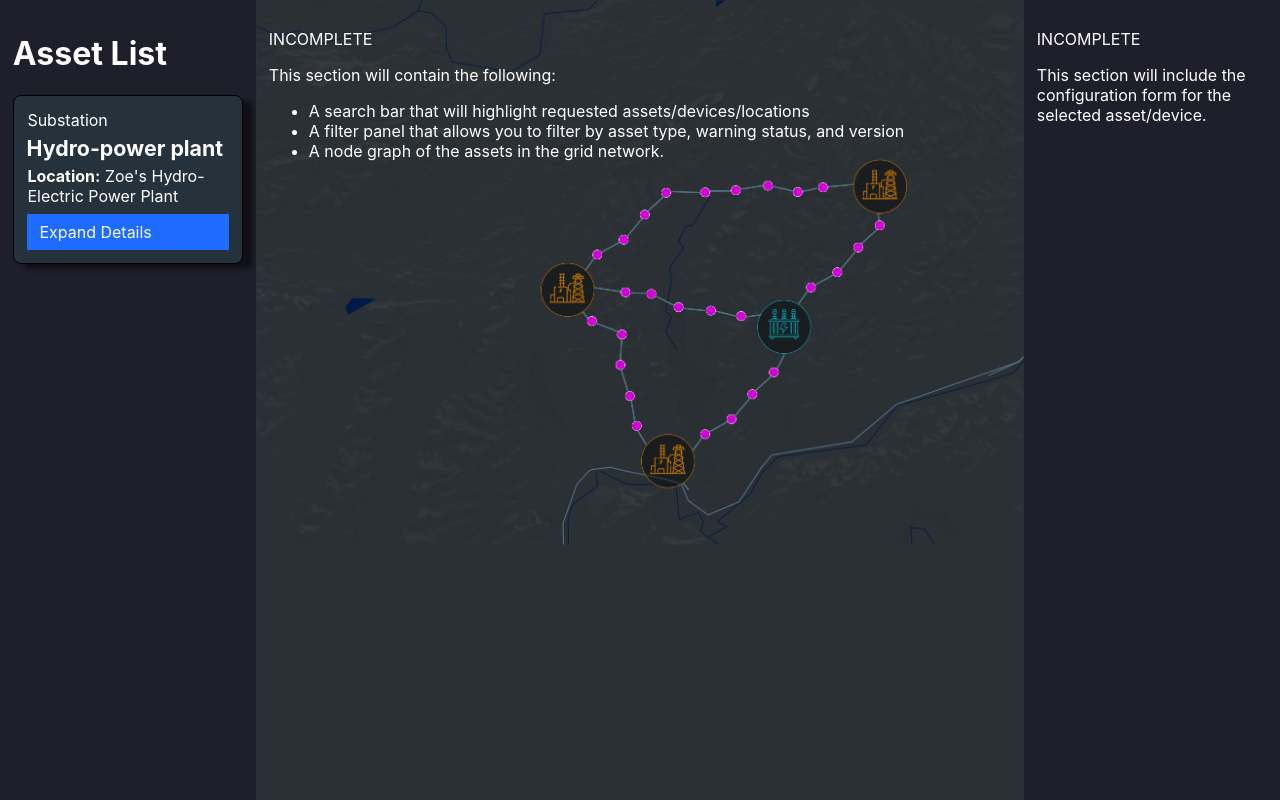
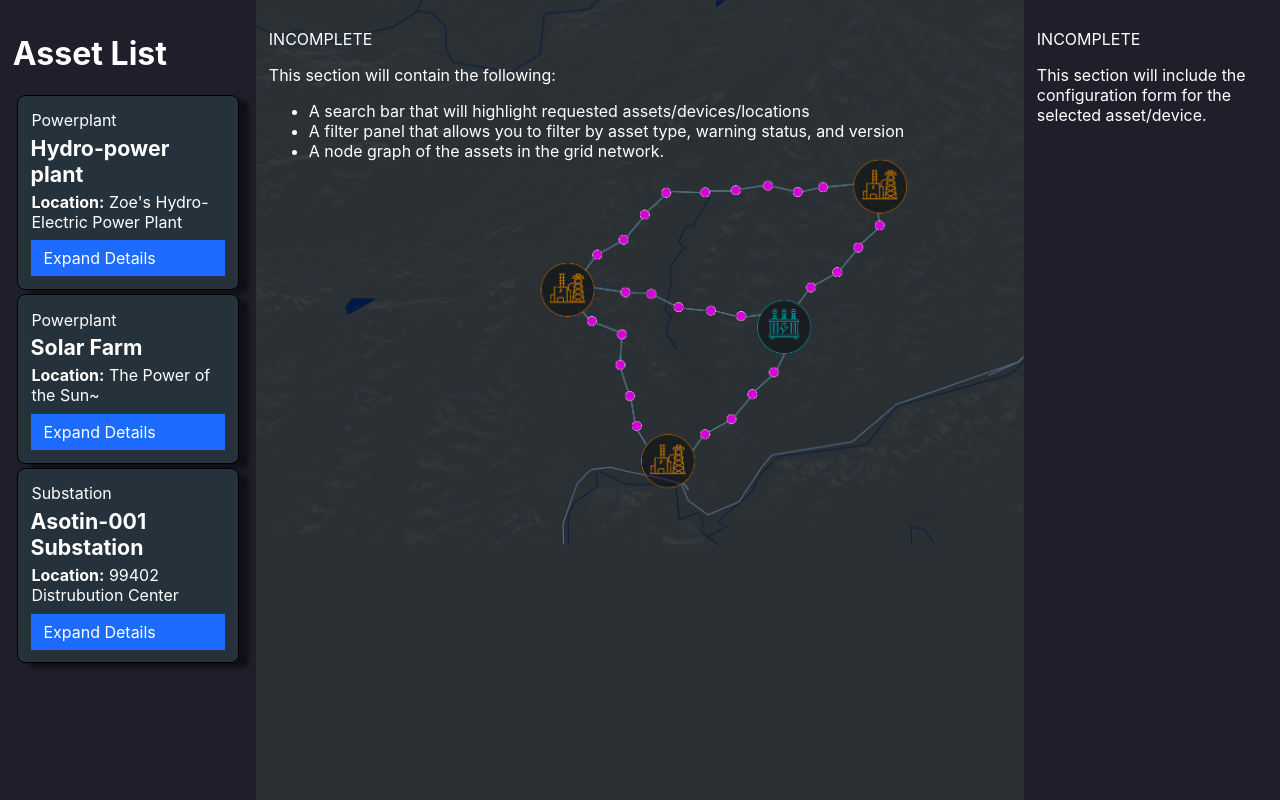
Before and after one commit to AdventureSlugg/DeviceContainerManager, a React (Create React App) app in the folder frontend/: page / in a window 1280 px wide. Built offline with nearby package versions, Linux system fonts and the light colour scheme.

Commit message:
Added standard margin to card and a few more mock data points

```diff
--- a/frontend/src/components/common/Card/Card.css
+++ b/frontend/src/components/common/Card/Card.css
@@ -3,7 +3,8 @@
 	background-color: rgb(37, 49, 59);
 	border-radius: 1vh;
 	box-shadow: 10px 5px 5px rgba(0,0,0,.5);
-	border: solid 1px black
+	border: solid 1px black;
+	margin: .5vh;
 }
 
 .hoverable:hover {
--- a/frontend/src/components/content-sections/LeftPanel/LeftPanel.tsx
+++ b/frontend/src/components/content-sections/LeftPanel/LeftPanel.tsx
@@ -49,7 +49,7 @@ const assets: IAsset[] = [
 	{
 		id: crypto.randomUUID(),
 		name: 'Hydro-power plant',
-		type: 0,
+		type: 1,
 		location: {
 			id: crypto.randomUUID(),
 			facilityName: 'Zoe\'s Hydro-Electric Power Plant',
@@ -65,6 +65,45 @@ const assets: IAsset[] = [
 				id: crypto.randomUUID(),
 				name: 'Definitely a Device',
 				type: 2
+			}
+		]
+	},
+	{
+		id: crypto.randomUUID(),
+		name: 'Solar Farm',
+		type: 1,
+		location: {
+			id: crypto.randomUUID(),
+			facilityName: 'The Power of the Sun~',
+			address: 'blah blah blah'
+		},
+		devices: [
+			{
+				id: crypto.randomUUID(),
+				name: 'erm...',
+				type: 0
+			},
+			{
+				id: crypto.randomUUID(),
+				name: 'hi',
+				type: 2
+			}
+		]
+	},
+	{
+		id: crypto.randomUUID(),
+		name: 'Asotin-001 Substation',
+		type: 0,
+		location: {
+			id: crypto.randomUUID(),
+			facilityName: '99402 Distrubution Center',
+			address: 'blah blah blah'
+		},
+		devices: [
+			{
+				id: crypto.randomUUID(),
+				name: 'bahhhh',
+				type: 0
 			}
 		]
 	}
```
